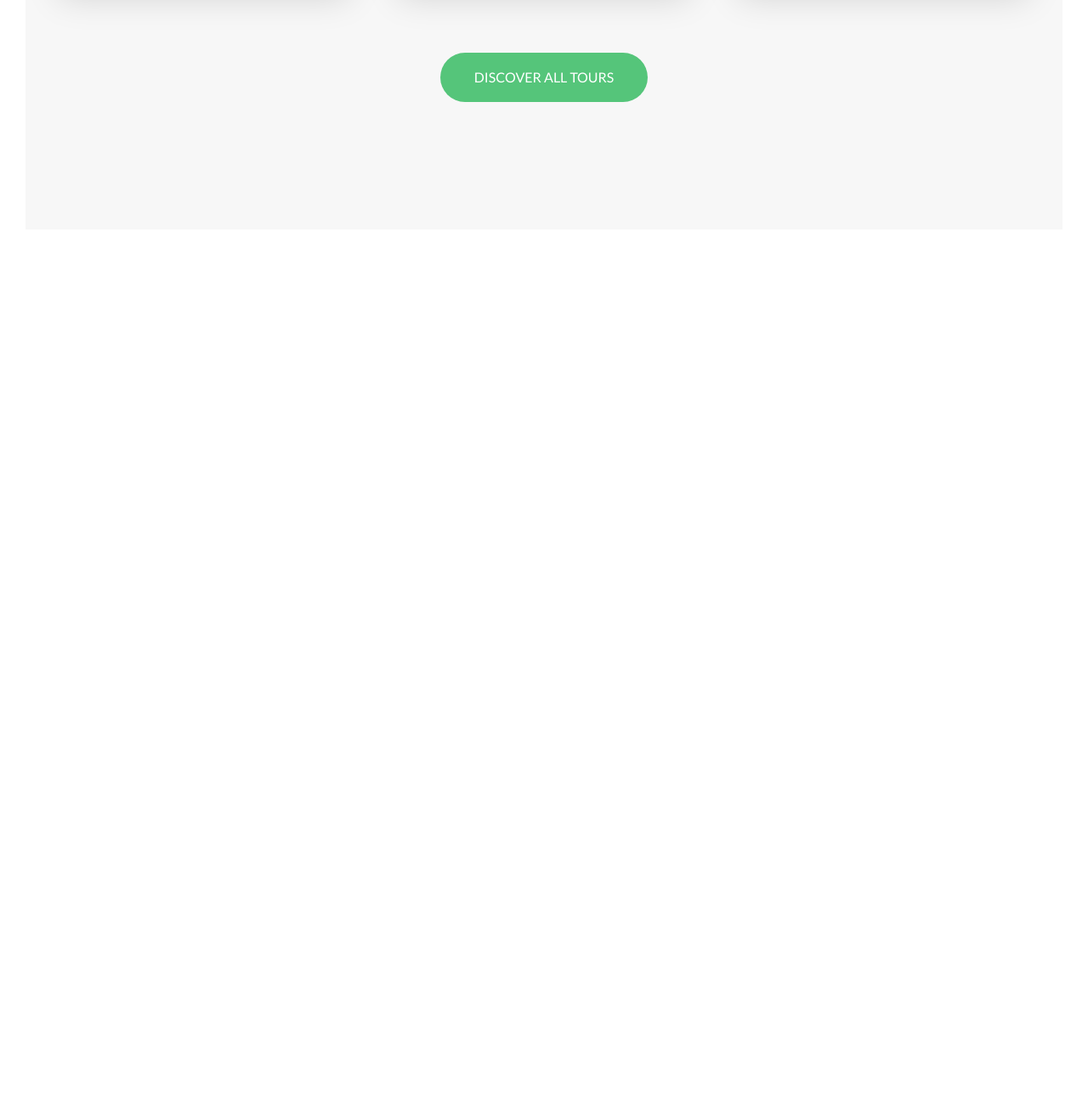
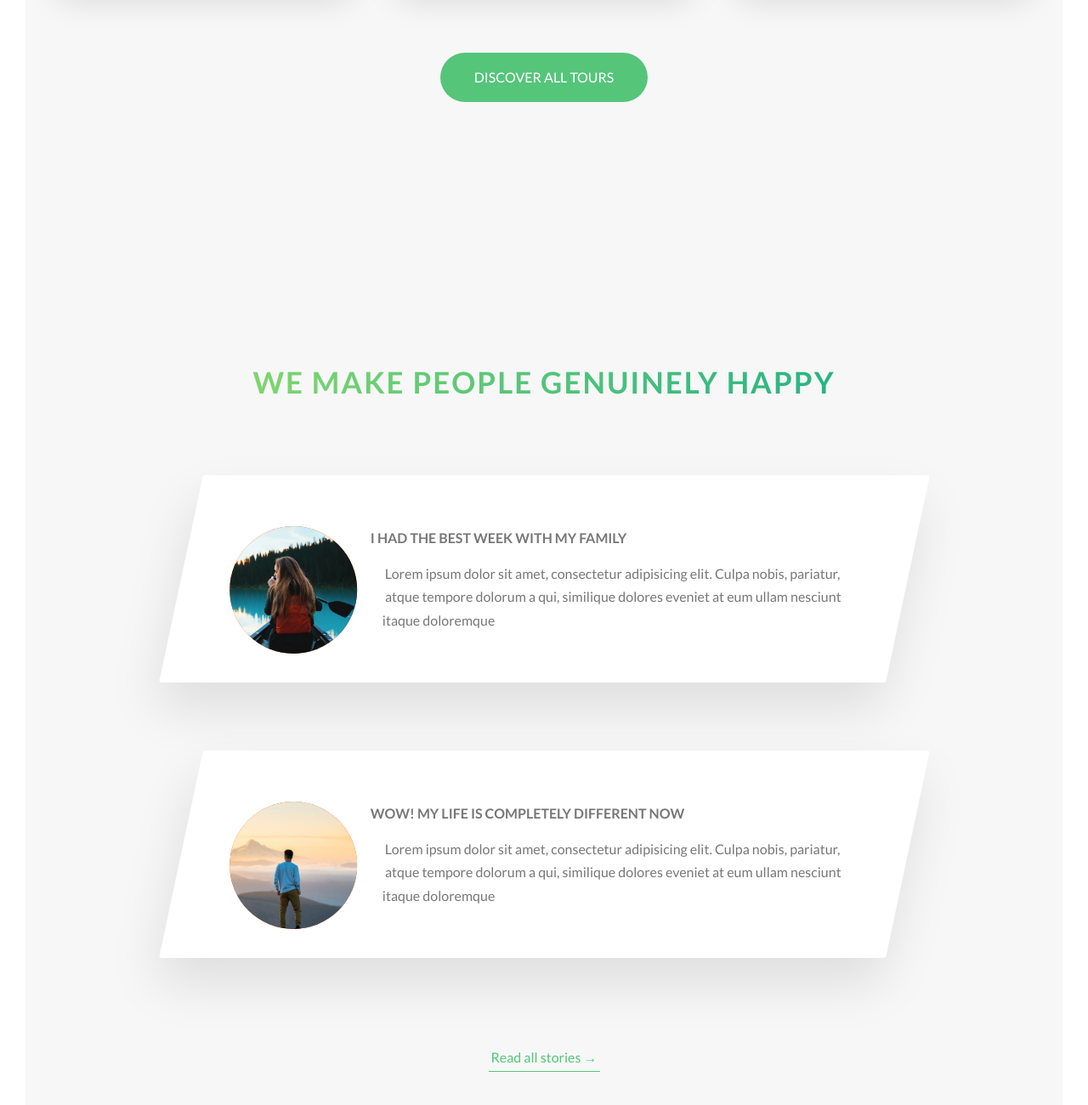
Before and after one commit to jvpereirarocha/natours, a website: page index.html in a window 1280 px wide. Shown: the part 3116-4416 px from the top of the page at 85% size. Before the commit the page ends 3416 px from the top, so only its background shows below. Drawn offline with Linux system fonts and the light colour scheme.

Commit message:
finishing story cards

```diff
--- a/index.html
+++ b/index.html
@@ -210,6 +210,52 @@
                     <a href="#" class="btn btn--green">Discover all tours</a>
                 </div>
             </section>
+            <section class="section-stories">
+                <div class="u-center-text u-margin-bottom-big">
+                    <h2 class="heading-secondary">
+                        We make people genuinely happy
+                    </h2>
+                </div>
+                <div class="row">
+                    <div class="story">
+                        <figure class="story__shape">
+                            <img src="img/nat-8.jpg" alt="Person on a tour" class="story__img">
+                            <figcaption class="story__caption">Mary Smith</figcaption>
+                        </figure>
+                        <div class="story__text">
+                            <h3 class="heading-tertiary u-margin-bottom-small">
+                                I had the best week with my family
+                            </h3>
+                            <p>
+                                Lorem ipsum dolor sit amet, consectetur adipisicing elit.
+                                Culpa nobis, pariatur, atque tempore dolorum a qui,
+                                similique dolores eveniet at eum ullam nesciunt itaque doloremque
+                            </p>
+                        </div>
+                    </div>
+                </div>
+                <div class="row">
+                    <div class="story">
+                        <figure class="story__shape">
+                            <img src="img/nat-9.jpg" alt="Person on a tour" class="story__img">
+                            <figcaption class="story__caption">Jack Wilson</figcaption>
+                        </figure>
+                        <div class="story__text">
+                            <h3 class="heading-tertiary u-margin-bottom-small">
+                                Wow! My life is completely different now
+                            </h3>
+                            <p>
+                                Lorem ipsum dolor sit amet, consectetur adipisicing elit.
+                                Culpa nobis, pariatur, atque tempore dolorum a qui,
+                                similique dolores eveniet at eum ullam nesciunt itaque doloremque
+                            </p>
+                        </div>
+                    </div>
+                </div>
+                <div class="u-center-text u-margin-top-huge">
+                    <a href="#" class="btn-text">Read all stories &rarr;</a>
+                </div>
+            </section>
         </main>
     </body>
 </html>
--- /dev/null
+++ b/sass/components/_story.scss
@@ -0,0 +1,56 @@
+.story {
+    width: 75%;
+    margin: 0 auto;
+    box-shadow: 0 3rem 6rem rgba($color-black, .1);
+    background-color: $color-white;
+    border-radius: 0.3rem;
+    padding: 6rem;
+    padding-left: 9rem;
+    font-size: $default-font-size;
+    transform: skewX(-12deg);
+
+    &__shape {
+        width: 15rem;
+        height: 15rem;
+        float: left;
+        background-color: orangered;
+        -webkit-shape-outside: circle(50% at 50% 50%);
+        shape-outside: circle(50% at 50% 50%);
+        clip-path: circle(50% at 50% 50%);
+        transform: translateX(-3rem) skewX(12deg);
+        position: relative;
+    }
+
+    &__img {
+        height: 100%;
+        transform: translateX(-4rem) scale(1.4);
+    }
+
+    &__text {
+        transform: skewX(12deg);
+    }
+
+    &__caption {
+        position: absolute;
+        top: 50%;
+        left: 50%;
+        transform: translate(-50%, 20%);
+        color: $color-white;
+        text-transform: uppercase;
+        font-size: 1.7rem;
+        text-align: center;
+        opacity: 0;
+        transition: all .5s;
+        backface-visibility: hidden;
+    }
+
+    &:hover &__caption {
+        opacity: 1;
+        transform: translate(-50%, -50%);
+    }
+
+    &:hover &__img {
+        transform: translateX(-4rem) scale(1);
+        filter: blur(5px) brightness(80%);
+    }
+}
--- a/sass/main.scss
+++ b/sass/main.scss
@@ -11,6 +11,7 @@
 @import "components/card";
 @import "components/composition";
 @import "components/feature-box";
+@import "components/story";
 
 @import "layout/grid";
 @import "layout/header";
--- a/sass/pages/_home.scss
+++ b/sass/pages/_home.scss
@@ -25,3 +25,8 @@
     padding: 25rem 0 15rem 0;
     margin-top: -10rem;
 }
+
+.section-stories {
+    padding: 15rem 0;
+    background-color: $color-gray-light;
+}
```
Also changed, not shown: css/style.css, sass/base/_animations.scss (line endings or trailing spaces).
